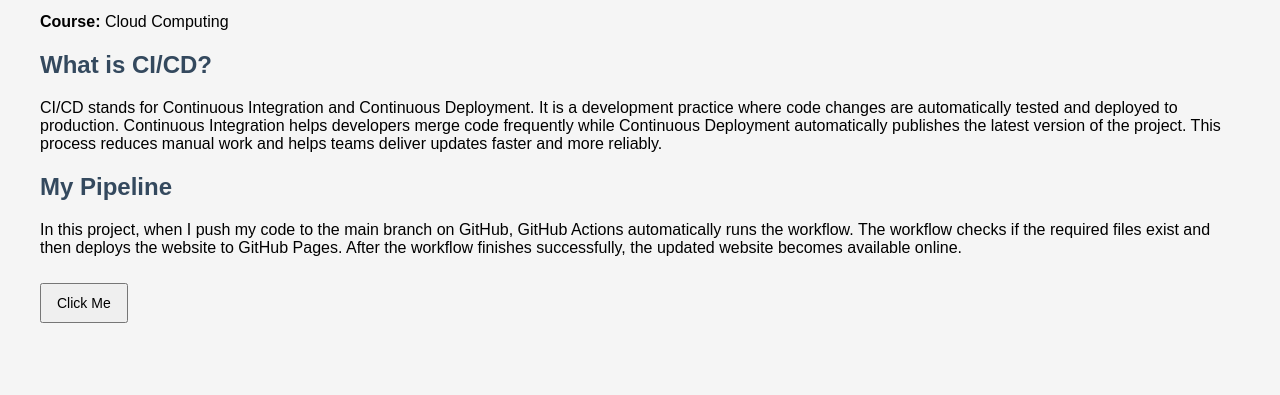
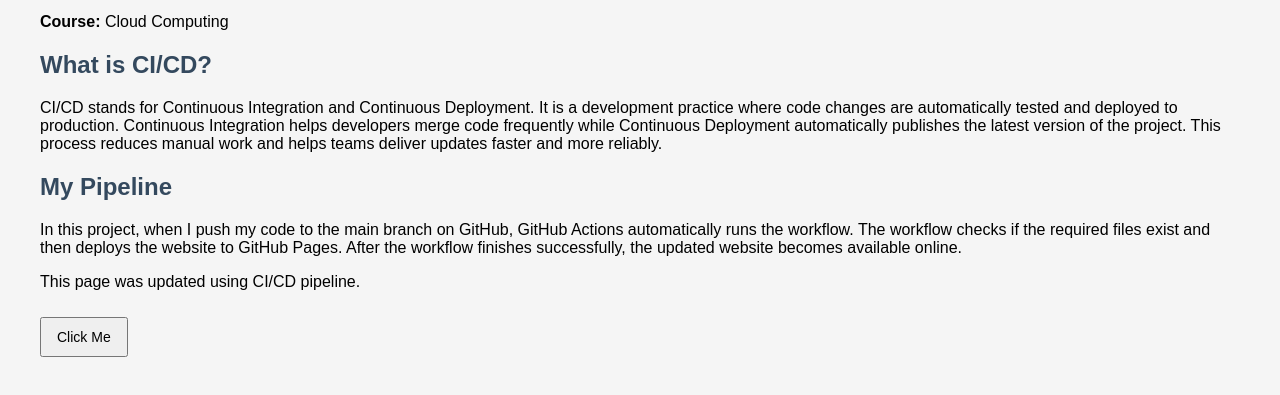
Before and after one commit to RamadanAymanBaker/cloud-beginner-cicd-pages-ramadanbakr, a plain HTML site: page index.html in a window 1280 px wide. Shown: the part 119-514 px from the top of the page. Drawn offline with Linux system fonts and the light colour scheme.

Commit message:
Update index.html

```diff
--- a/index.html
+++ b/index.html
@@ -31,7 +31,7 @@ required files exist and then deploys the website to GitHub Pages.
 After the workflow finishes successfully, the updated website becomes
 available online.
 </p>
-
+<p>This page was updated using CI/CD pipeline.</p>
 <button id="btn">Click Me</button>
 
 <p id="message"></p>
@@ -39,4 +39,5 @@ available online.
 <script src="script.js"></script>
 
 </body>
+
 </html>
```
